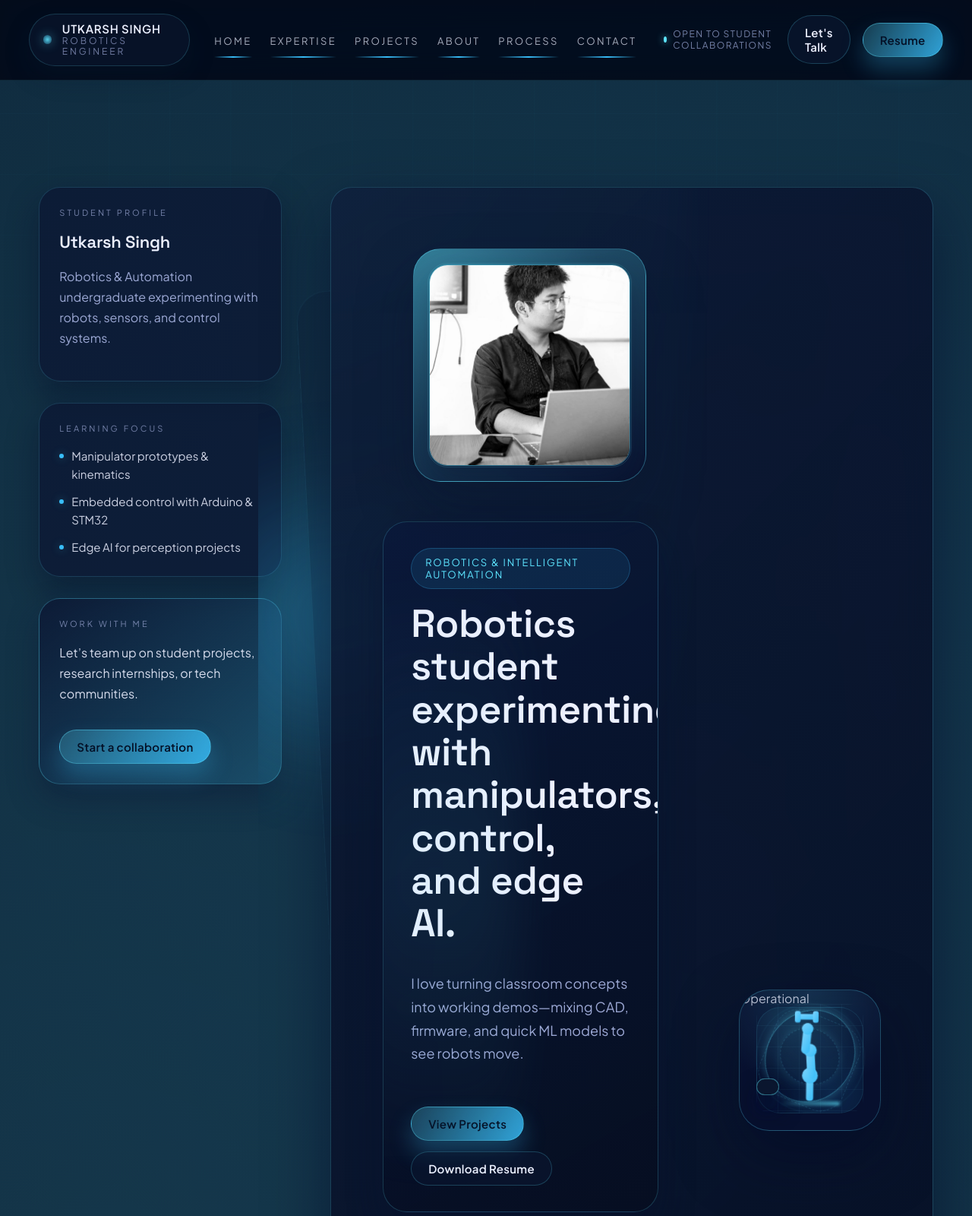
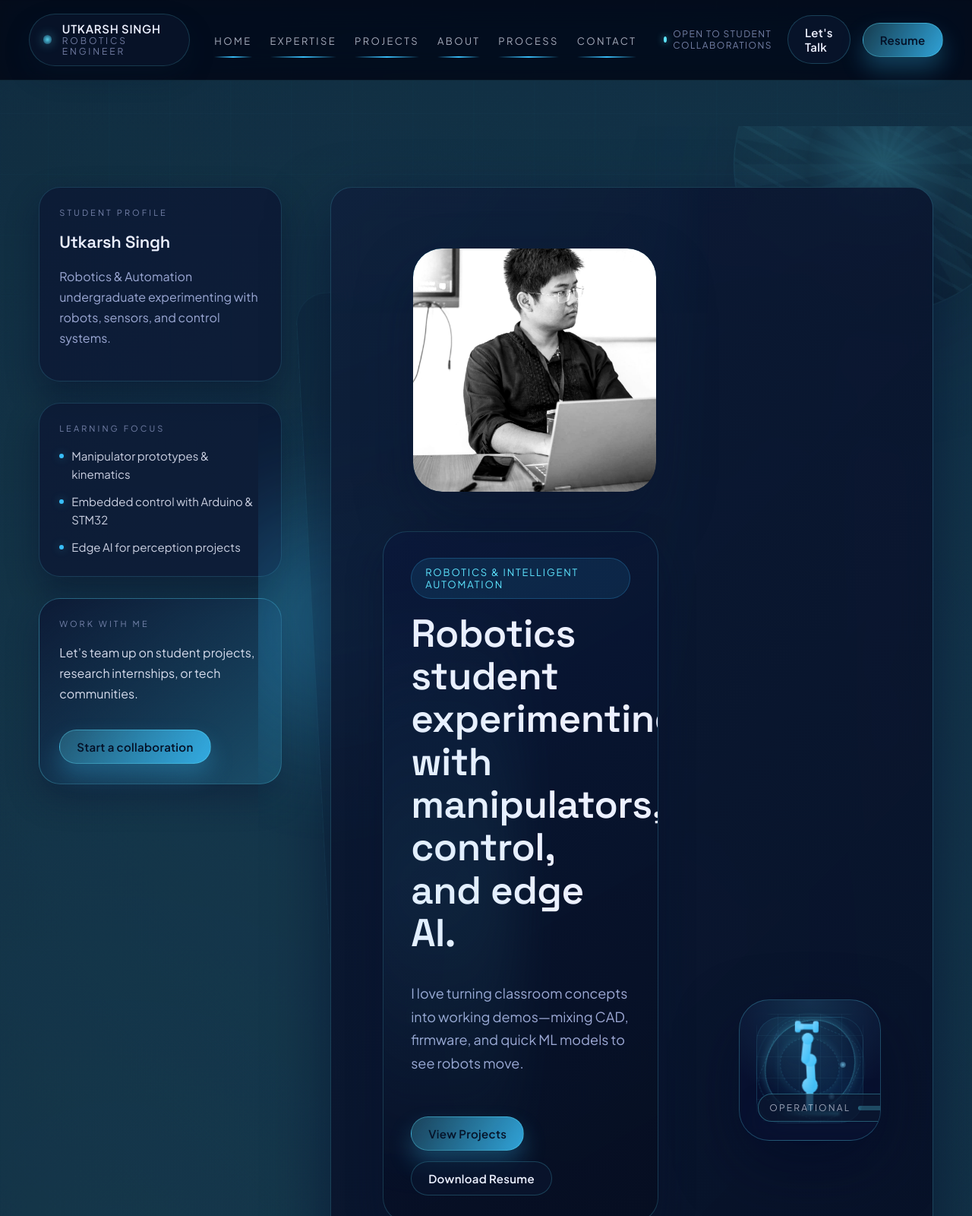
Before and after one commit to utkarshware/My_Portfolio_website, a website: page index.html in a window 1280 px wide. Shown: the top 1600 px of the page at 76% size. Drawn offline with Linux system fonts and the light colour scheme.

Commit message:
Add animated globe to hero background and enhance styles
Introduced a new .hero__globe element with animation to the hero background in index.html and implemented its styles and keyframes in styles.css. Refined the hero portrait, surface, and particle styles for improved visual effects, responsiveness, and consistency across breakpoints.

```diff
--- a/index.html
+++ b/index.html
@@ -101,6 +101,9 @@
           <div class="hero__background" aria-hidden="true">
             <div class="hero__orb hero__orb--one"></div>
             <div class="hero__orb hero__orb--two"></div>
+            <div class="hero__globe">
+              <span class="hero__globe-core"></span>
+            </div>
             <div class="hero__schematic">
               <span></span><span></span><span></span>
             </div>
--- a/styles.css
+++ b/styles.css
@@ -564,61 +564,106 @@ img {
 
 .hero__portrait {
   position: relative;
-  flex: 0 0 clamp(240px, 24vw, 360px);
-  width: clamp(240px, 24vw, 360px);
-  height: clamp(240px, 24vw, 360px);
-  border-radius: 36px;
-  padding: 20px;
+  flex: 0 0 clamp(240px, 25vw, 360px);
+  width: clamp(240px, 25vw, 360px);
+  height: clamp(240px, 25vw, 360px);
+  aspect-ratio: 1;
+  border-radius: 38px;
+  background: transparent;
+  box-shadow: 0 34px 76px rgba(10, 20, 46, 0.4);
+  overflow: hidden;
+  isolation: isolate;
+}
+
+.hero__portrait::before {
+  content: "";
+  position: absolute;
+  inset: -2px;
+  border-radius: inherit;
   background: linear-gradient(
       150deg,
-      rgba(94, 229, 255, 0.36),
-      rgba(8, 18, 46, 0.9)
+      rgba(94, 229, 255, 0.52),
+      rgba(8, 18, 46, 0.88)
     ),
     radial-gradient(
-      circle at 18% 18%,
-      rgba(94, 229, 255, 0.26),
-      transparent 55%
+      circle at 22% 18%,
+      rgba(94, 229, 255, 0.28),
+      transparent 62%
     );
-  border: 1px solid rgba(94, 229, 255, 0.35);
-  box-shadow: 0 32px 72px rgba(10, 20, 46, 0.38);
-  display: flex;
-  align-items: center;
-  justify-content: center;
-  overflow: hidden;
+  opacity: 0.9;
+  z-index: 0;
 }
 
 .hero__portrait::after {
   content: "";
   position: absolute;
-  inset: 18px;
-  border-radius: 26px;
-  border: 1px solid rgba(94, 229, 255, 0.28);
+  inset: 8% 18% auto 18%;
+  height: 42%;
+  border-radius: 50%;
+  background: radial-gradient(
+    circle,
+    rgba(94, 229, 255, 0.32),
+    transparent 70%
+  );
   opacity: 0.55;
+  filter: blur(2px);
   pointer-events: none;
+  mix-blend-mode: screen;
+  z-index: 1;
 }
 
 .hero__portrait img {
+  position: relative;
+  z-index: 2;
   width: 100%;
   height: 100%;
   object-fit: cover;
-  border-radius: 24px;
-  border: 1px solid rgba(94, 229, 255, 0.4);
-  box-shadow: 0 18px 40px rgba(12, 24, 56, 0.4);
+  border-radius: inherit;
+  filter: saturate(112%) contrast(105%);
 }
 
 .hero__details {
   display: grid;
-  grid-template-columns: repeat(auto-fit, minmax(240px, 1fr));
+  grid-template-columns: repeat(auto-fit, minmax(260px, 1fr));
   gap: 24px;
 }
 
 .hero__surface {
-  padding: 24px 26px;
-  border-radius: var(--radius-md);
-  background: rgba(12, 24, 48, 0.75);
-  border: 1px solid rgba(94, 229, 255, 0.16);
-  box-shadow: var(--shadow-sm);
-  backdrop-filter: blur(14px);
+  position: relative;
+  padding: 26px 28px;
+  border-radius: 28px;
+  background: linear-gradient(
+    160deg,
+    rgba(12, 26, 58, 0.78),
+    rgba(8, 16, 40, 0.86)
+  );
+  border: 1px solid rgba(94, 229, 255, 0.2);
+  box-shadow: 0 24px 44px rgba(6, 14, 36, 0.42);
+  backdrop-filter: blur(16px);
+  overflow: hidden;
+}
+
+.hero__surface::before {
+  content: "";
+  position: absolute;
+  inset: -30% 10% 55% -20%;
+  background: radial-gradient(
+    circle,
+    rgba(94, 229, 255, 0.18),
+    transparent 70%
+  );
+  opacity: 0.4;
+  pointer-events: none;
+}
+
+.hero__surface--stats,
+.hero__surface--mission {
+  display: grid;
+  gap: 18px;
+}
+
+.hero__surface--mission {
+  padding-bottom: 32px;
 }
 
 .hero__surface-label {
@@ -636,6 +681,69 @@ img {
   z-index: -1;
   overflow: hidden;
   pointer-events: none;
+}
+
+.hero__globe {
+  position: absolute;
+  top: -6%;
+  right: -4%;
+  width: clamp(260px, 30vw, 420px);
+  aspect-ratio: 1;
+  border-radius: 50%;
+  background: radial-gradient(
+      circle at center,
+      rgba(94, 229, 255, 0.28),
+      transparent 70%
+    ),
+    linear-gradient(140deg, rgba(94, 229, 255, 0.14), rgba(3, 8, 22, 0.85));
+  border: 1px solid rgba(94, 229, 255, 0.26);
+  filter: drop-shadow(0 32px 68px rgba(8, 16, 40, 0.48));
+  opacity: 0.38;
+  overflow: hidden;
+  mix-blend-mode: screen;
+  animation: globe-drift 20s ease-in-out infinite;
+}
+
+.hero__globe::before {
+  content: "";
+  position: absolute;
+  inset: -18% 0;
+  background: repeating-linear-gradient(
+    to bottom,
+    transparent 0,
+    transparent 18px,
+    rgba(94, 229, 255, 0.32) 18px,
+    rgba(94, 229, 255, 0.32) 22px
+  );
+  opacity: 0.35;
+  transform: rotate(18deg);
+}
+
+.hero__globe::after {
+  content: "";
+  position: absolute;
+  inset: -22%;
+  background: repeating-conic-gradient(
+    from 0deg,
+    rgba(94, 229, 255, 0.26) 0deg 10deg,
+    transparent 10deg 20deg
+  );
+  opacity: 0.28;
+  transform: rotate(8deg);
+}
+
+.hero__globe-core {
+  position: absolute;
+  inset: 24%;
+  border-radius: 50%;
+  background: radial-gradient(
+    circle,
+    rgba(94, 229, 255, 0.38),
+    rgba(4, 10, 28, 0.85)
+  );
+  box-shadow: 0 16px 40px rgba(5, 14, 32, 0.5);
+  animation: globe-pulse 8s ease-in-out infinite;
+  opacity: 0.9;
 }
 
 .hero__orb {
@@ -728,6 +836,30 @@ img {
   50% {
     opacity: 0.75;
     transform: scale(1.12);
+  }
+}
+
+@keyframes globe-drift {
+  0%,
+  100% {
+    transform: translate3d(0, 0, 0) rotate(14deg) scale(1);
+    opacity: 0.36;
+  }
+  50% {
+    transform: translate3d(-16px, 18px, 0) rotate(10deg) scale(1.05);
+    opacity: 0.45;
+  }
+}
+
+@keyframes globe-pulse {
+  0%,
+  100% {
+    filter: blur(0px);
+    opacity: 0.85;
+  }
+  50% {
+    filter: blur(1px);
+    opacity: 1;
   }
 }
 
@@ -1447,97 +1579,49 @@ img {
   width: 8px;
   height: 8px;
   border-radius: 50%;
-  background: radial-gradient(circle, #7dd3fc, rgba(125, 211, 252, 0));
-  box-shadow: 0 18px 40px rgba(12, 24, 56, 0.4);
-  animation: particle-drift 8s ease-in-out infinite;
-
-  .hero__badge {
-    display: inline-flex;
-    align-items: center;
-    gap: 10px;
-    padding: 10px 18px;
-    font-size: 13px;
-    letter-spacing: 0.14em;
-    text-transform: uppercase;
-    color: var(--accent);
-    border-radius: 999px;
-    background: linear-gradient(
-      120deg,
-      rgba(94, 229, 255, 0.14),
-      rgba(56, 189, 248, 0.32)
-    );
-    border: 1px solid rgba(56, 189, 248, 0.35);
-    margin: 0;
-    align-self: flex-start;
-  }
-
-  .hero__lead {
-    max-width: 640px;
-    color: rgba(210, 220, 255, 0.8);
-    font-size: 18px;
-    line-height: 1.68;
-  }
-
-  .hero__cta {
-    display: flex;
-    flex-wrap: wrap;
-    gap: 14px;
-    margin-top: 12px;
-  }
-
-  .hero__details {
-    display: grid;
-    grid-template-columns: repeat(auto-fit, minmax(260px, 1fr));
-    gap: 24px;
-  }
-
-  .hero__surface {
-    position: relative;
-    padding: 26px 28px;
-    border-radius: 28px;
-    background: linear-gradient(
-      160deg,
-      rgba(12, 26, 58, 0.78),
-      rgba(8, 16, 40, 0.86)
-    );
-    border: 1px solid rgba(94, 229, 255, 0.2);
-    box-shadow: 0 24px 44px rgba(6, 14, 36, 0.42);
-    backdrop-filter: blur(16px);
-    overflow: hidden;
-  }
-
-  .hero__surface::before {
-    content: "";
-    position: absolute;
-    inset: -30% 10% 55% -20%;
-    background: radial-gradient(
-      circle,
-      rgba(94, 229, 255, 0.18),
-      transparent 70%
-    );
-    opacity: 0.4;
-    pointer-events: none;
-  }
-
-  .hero__surface--stats,
-  .hero__surface--mission {
-    display: grid;
-    gap: 18px;
-  }
-
-  .hero__surface--mission {
-    padding-bottom: 32px;
-  }
-
-  .hero__surface-label {
-    display: inline-block;
-    margin-bottom: 16px;
-    font-size: 12px;
-    letter-spacing: 0.22em;
-    text-transform: uppercase;
-    color: rgba(156, 168, 212, 0.72);
-  }
+  background: radial-gradient(
+    circle,
+    rgba(125, 211, 252, 0.95),
+    rgba(125, 211, 252, 0)
+  );
+  box-shadow: 0 16px 36px rgba(56, 189, 248, 0.32);
+  animation: particle-drift 10s ease-in-out infinite;
+  opacity: 0.8;
+}
+
+.arm-particle--alpha {
+  top: 14%;
+  left: 34%;
+}
+
+.arm-particle--beta {
+  bottom: 20%;
+  right: 28%;
+  animation-delay: 3s;
+}
+
+.arm-particle--gamma {
+  top: 42%;
+  right: 16%;
+  animation-delay: 6s;
+}
+
+@keyframes particle-drift {
+  0%,
+  100% {
+    transform: translate3d(0, 0, 0) scale(1);
+    opacity: 0.7;
+  }
+  50% {
+    transform: translate3d(6px, -10px, 0) scale(1.25);
+    opacity: 1;
+  }
+}
+
+.arm-readout {
+  position: absolute;
   bottom: 24px;
+  left: 24px;
   padding: 10px 14px;
   border-radius: 18px;
   background: rgba(12, 24, 48, 0.72);
@@ -1882,15 +1966,10 @@ img {
 
 @media (max-width: 1024px) {
   .hero__portrait {
-    flex: 0 0 clamp(180px, 32vw, 260px);
-    width: clamp(180px, 32vw, 260px);
-    height: clamp(180px, 32vw, 260px);
-    border-radius: 30px;
-    padding: 16px;
-  }
-
-  .hero__portrait img {
-    border-radius: 20px;
+    flex: 0 0 clamp(200px, 32vw, 300px);
+    width: clamp(200px, 32vw, 300px);
+    height: clamp(200px, 32vw, 300px);
+    border-radius: 32px;
   }
 }
 
@@ -1898,6 +1977,10 @@ img {
   .hero__layout {
     grid-template-columns: minmax(0, 1fr);
     padding: 44px;
+  }
+
+  .hero__globe {
+    display: none;
   }
 
   .hero__panel {
@@ -1964,10 +2047,10 @@ img {
   }
 
   .hero__portrait {
-    flex: 0 0 140px;
-    flex-basis: 140px;
-    width: 140px;
-    height: 140px;
+    flex: 0 0 160px;
+    width: 160px;
+    height: 160px;
+    border-radius: 28px;
   }
 
   .hero__stats {
@@ -2019,6 +2102,8 @@ img {
   .hero__portrait {
     width: 120px;
     height: 120px;
+    border-radius: 22px;
+    flex: 0 0 120px;
   }
 
   .hero__intro {
```
